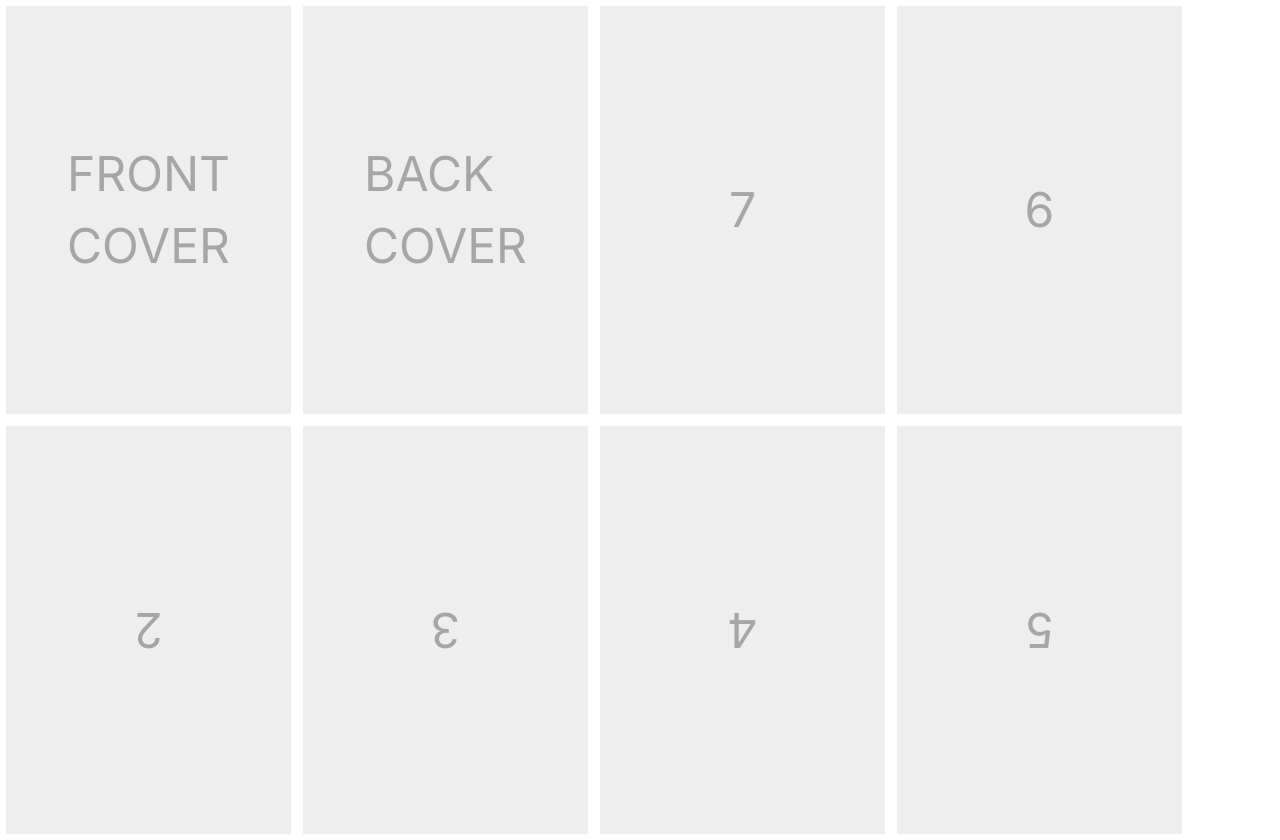
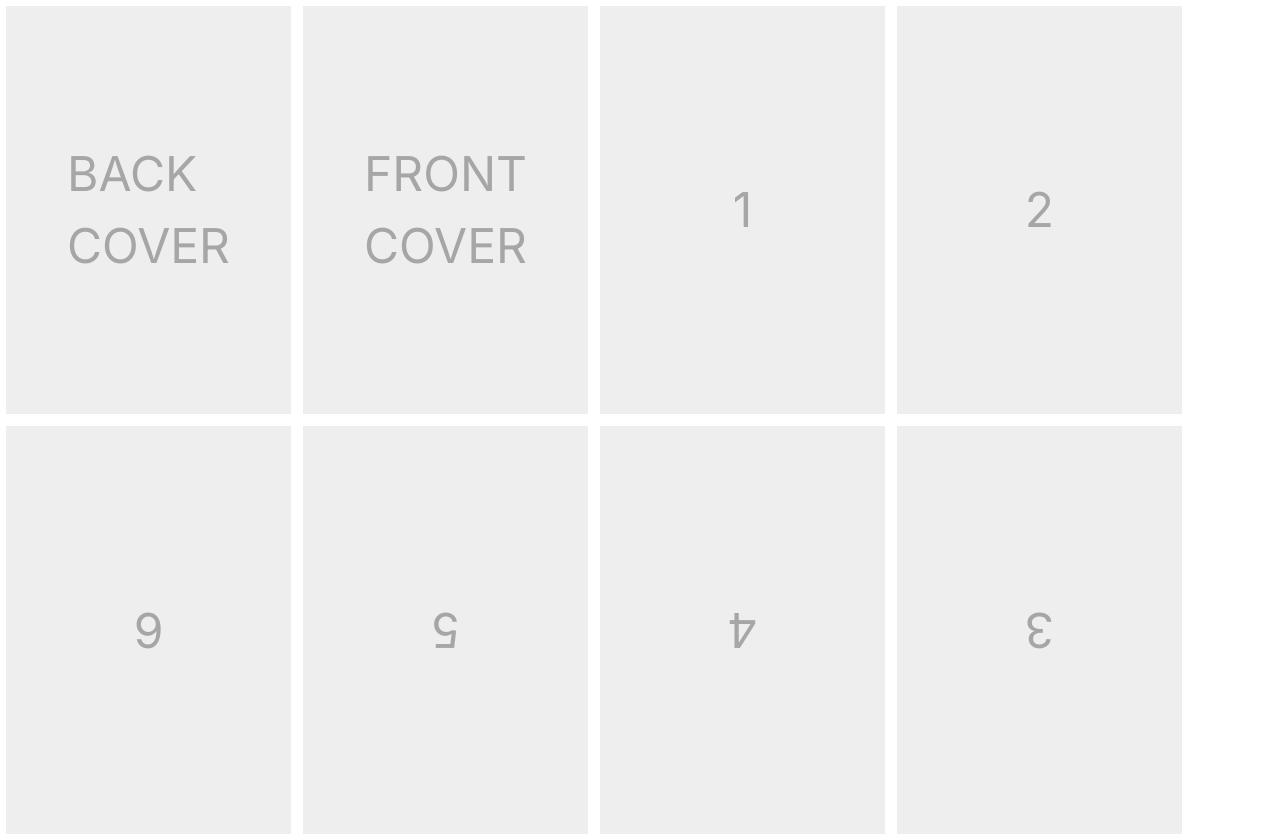
Before and after one commit to mengrru/1-paper-zine, a Next.js app: page /1-paper-zine/ in a window 1280 px wide. Built offline with nearby package versions, Linux system fonts and the light colour scheme.

Commit message:
fix 8 pages config

```diff
--- a/src/app/constant.ts
+++ b/src/app/constant.ts
@@ -16,8 +16,8 @@ export const FourteenPages = {
 export const EightPages = {
     type: "8" as LayoutType,
     LayoutConfig: [
-        ["FRONT COVER", "BACK COVER", "7", "6"],
-        ["2", "3", "4", "5"]
+        ["BACK COVER", "FRONT COVER", "1", "2"],
+        ["6", "5", "4", "3"]
     ],
     WIDTH: 297,
     HEIGHT: 210,
```
